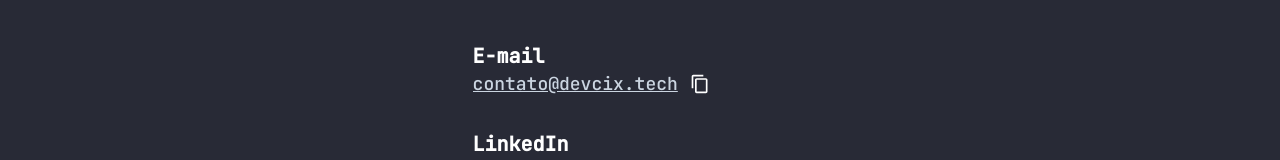
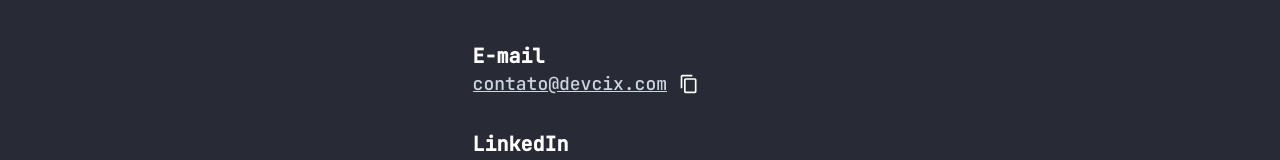
Before and after one commit to Cixayah/portfolio, a Next.js app: page /contacts in a window 1280 px wide. Shown: the part 249-409 px from the top of the page. Built offline with nearby package versions, Linux system fonts and the light colour scheme.

Commit message:
fix: update email address in contacts component

```diff
--- a/src/pages/contacts.tsx
+++ b/src/pages/contacts.tsx
@@ -13,10 +13,10 @@
                     <li className="md:text-xl">
                         <span className="font-bold">E-mail</span>
                         <div className="flex gap-1 md:gap-3 items-center">
-                            <a href="mailto:contato@devcix.tech" className="text-sm md:text-lg text-slate-300 underline truncate" target="_blank">
-                                contato@devcix.tech
+                            <a href="mailto:contato@devcix.com" className="text-sm md:text-lg text-slate-300 underline truncate" target="_blank">
+                                contato@devcix.com
                             </a>
-                            <CopyButton textToCopy="contato@devcix.tech" />
+                            <CopyButton textToCopy="contato@devcix.com" />
                         </div>
                     </li>
                     <li className="md:text-xl">
```
